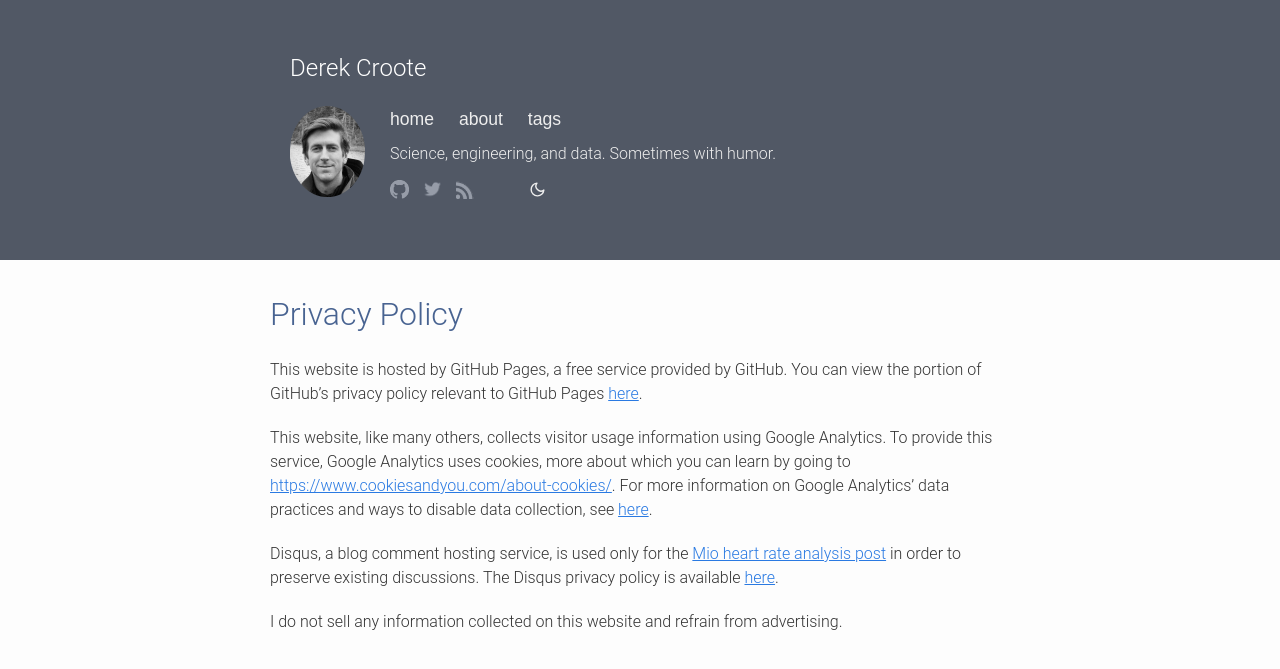
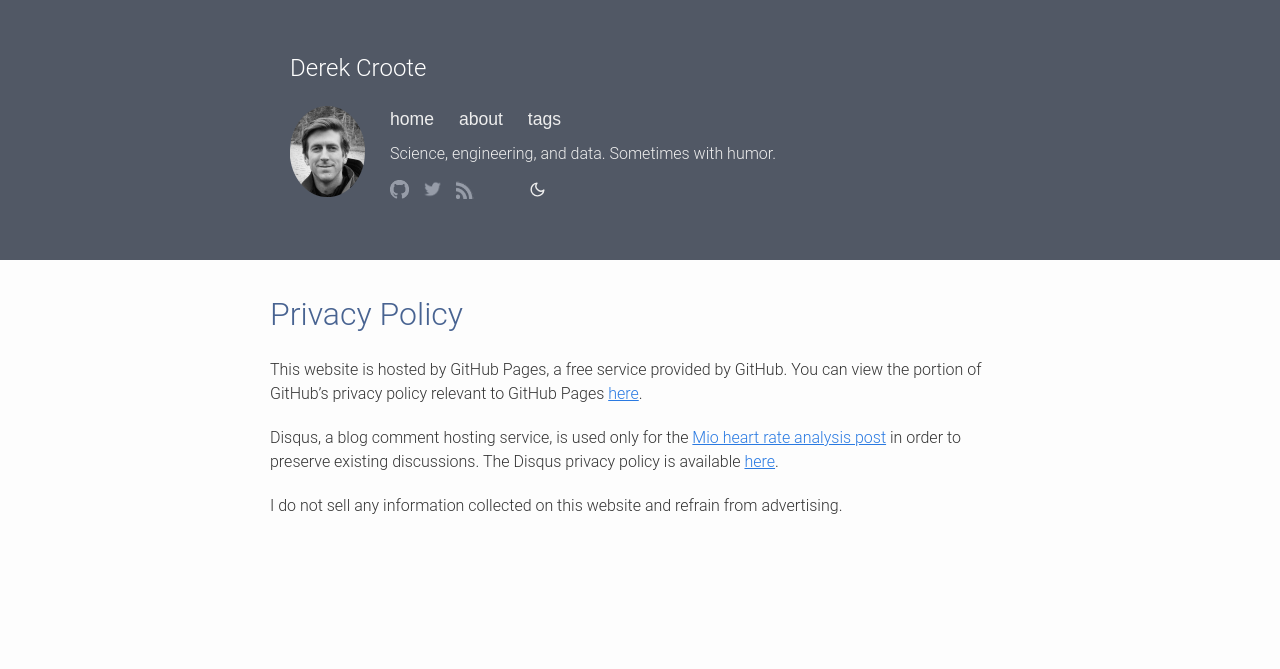
Before and after one commit to dcroote/dcroote.github.io, a Jekyll site: the page built from privacy.md, in a window 1280 px wide. Shown: the top 669 px of the page. Built offline with Jekyll 4.4.1, drawn with Linux system fonts in a browser that asks for light colours; some web fonts are replaced; some of the changed lines change nothing that is shown.

Commit message:
chore: replace google analytics with privacy-friendly ahrefs

```diff
--- a/_includes/head.html
+++ b/_includes/head.html
@@ -41,19 +41,7 @@
   />
 
   <link href="{{ site.baseurl }}/css/prism.css" rel="stylesheet" />
-  <script
-    async
-    src="https://www.googletagmanager.com/gtag/js?id=G-SDQ0R2YDX3"
-  ></script>
   <script defer src="https://cloud.umami.is/script.js" data-website-id="43195762-7e8c-4808-b760-6664b260225e"></script>
-  <script>
-    window.dataLayer = window.dataLayer || [];
-    function gtag() {
-      dataLayer.push(arguments);
-    }
-    gtag("js", new Date());
-    gtag("config", "G-SDQ0R2YDX3");
-  </script>
-
+  <script src="https://analytics.ahrefs.com/analytics.js" data-key="d1KzBf0paHx1wk+Q2tKKFw" async></script>
   {% seo %}
 </head>
--- a/privacy.md
+++ b/privacy.md
@@ -7,8 +7,6 @@
 
 This website is hosted by GitHub Pages, a free service provided by GitHub. You can view the portion of GitHub's privacy policy relevant to GitHub Pages [here](https://docs.github.com/en/github/site-policy/github-privacy-statement#github-pages).
 
-This website, like many others, collects visitor usage information using Google Analytics. To provide this service, Google Analytics uses cookies, more about which you can learn by going to [https://www.cookiesandyou.com/about-cookies/](https://www.cookiesandyou.com/about-cookies/). For more information on Google Analytics' data practices and ways to disable data collection, see [here](https://support.google.com/analytics/answer/6004245).
-
 Disqus, a blog comment hosting service, is used only for the [Mio heart rate analysis post](/2016/06/27/heart-rate-analysis-mio-python.html) in order to preserve existing discussions. The Disqus privacy policy is available [here](https://help.disqus.com/en/articles/1717103-disqus-privacy-policy).
 
 I do not sell any information collected on this website and refrain from advertising.
```
